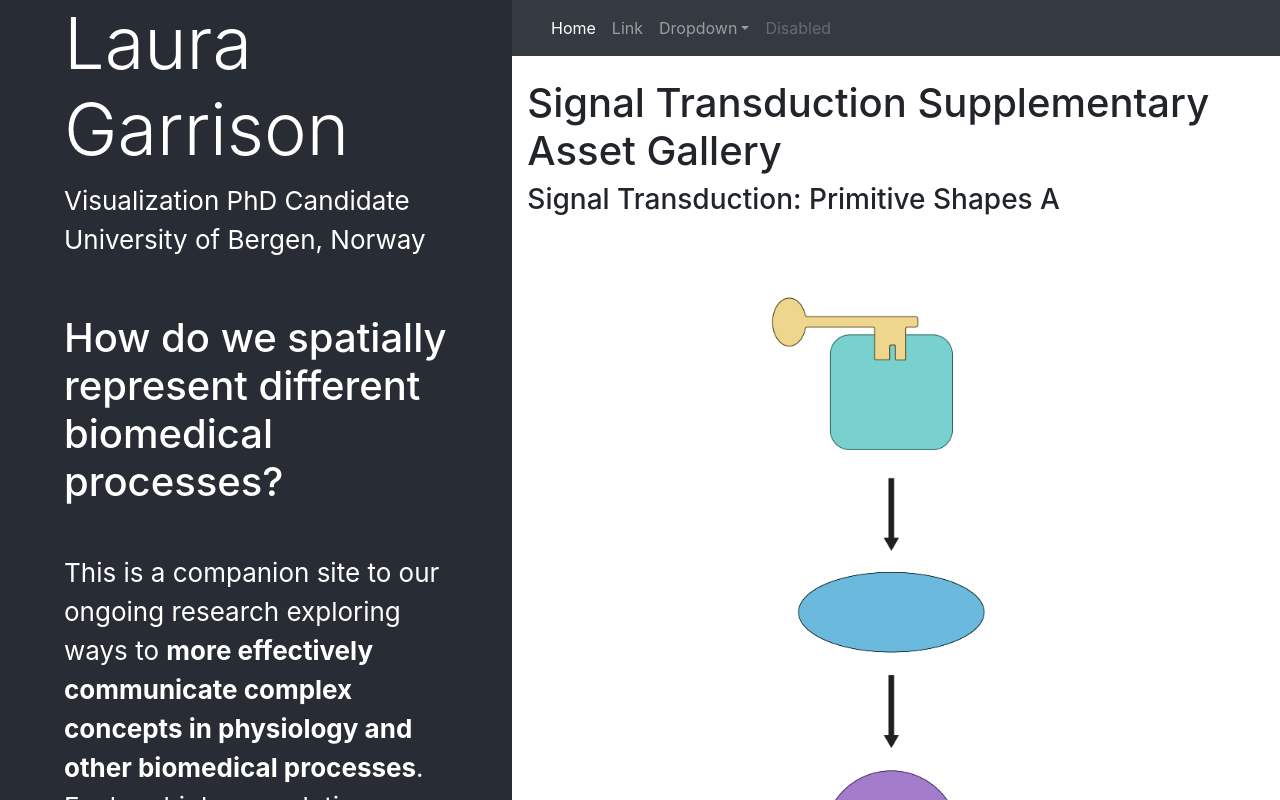
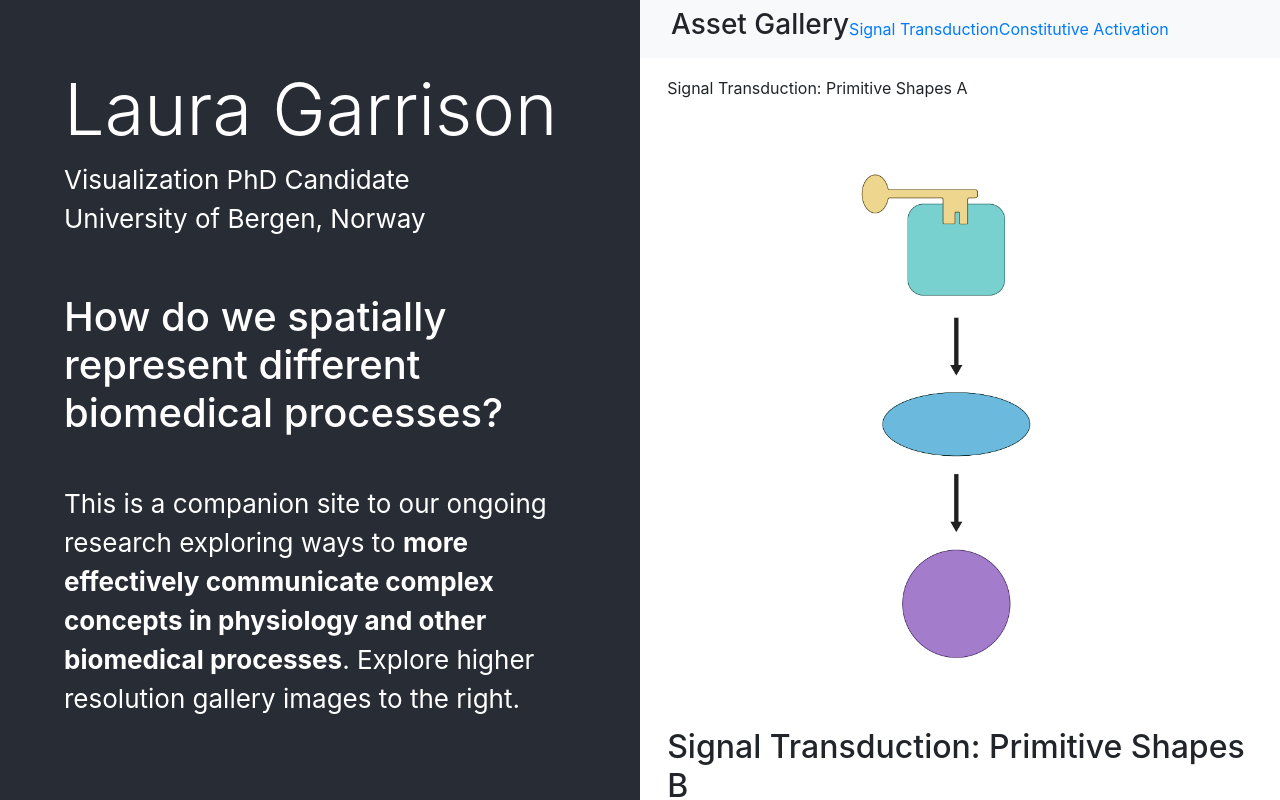
Before and after one commit to lauragarrison87/website-amplify, a React (Create React App) app: page /GalleryST in a window 1280 px wide. Built offline with nearby package versions, Linux system fonts and the light colour scheme.

Commit message:
routing working between gallery pages

```diff
--- a/src/App.css
+++ b/src/App.css
@@ -13,7 +13,7 @@ html, body {
 
 .App-header {
   background-color: #282c34;
-  width: 45%;
+  width: 50%;
   min-height: 100vh;
   display: flex;
   flex-direction: column;
@@ -33,7 +33,7 @@ html, body {
   position: relative;
   /*display: flex;*/
   background-color: white;
-  width: 70%;
+  width: 50%;
   max-height: 100vh;
   overflow: scroll;
 }
--- a/src/App.js
+++ b/src/App.js
@@ -17,8 +17,12 @@ class App extends Component {
                     </div>
                     <div className="Gallery">
                         <Nav />
-                        <GalleryST />
-                        <GalleryOA />
+                        <div className='container'>
+                            <Switch>
+                                <Route exact path='/GalleryST' component={GalleryST} />
+                                <Route exact path='/GalleryOA' component={GalleryOA} />
+                            </Switch>
+                        </div>
                     </div>
                 </div>
             </Router>
--- a/src/components/GalleryOA.js
+++ b/src/components/GalleryOA.js
@@ -1,19 +1,11 @@
 import React, { Component } from 'react';
 import ReactPlayer from 'react-player'
 
-class GalleryST extends Component {
-    constructor() {
-        super();
-        this.state = {
-            name:"React"
-        };
-    }
+class GalleryOA extends Component {
     render() {
         return (
             <div className='player-wrapper'>
-                <h1 className="display-5">Constitutive Activation Supplementary Asset Gallery</h1>
-
-                <h3>Constitutive Activation: Primitive Shapes</h3>
+                <p>Constitutive Activation: Primitive Shapes</p>
                 <ReactPlayer
                     className='react-player'
                     url={`${process.env.PUBLIC_URL}/assets/oa/oaPrimitiveLarger.mp4`}
@@ -25,7 +17,7 @@ class GalleryST extends Component {
                     onError={() => console.log('onError callback')}
                 />
 
-                <h3>Constitutive Activation: Realistic Shapes</h3>
+                <p>Constitutive Activation: Realistic Shapes</p>
                 <ReactPlayer
                     className='react-player'
                     url={`${process.env.PUBLIC_URL}/assets/oa/oaRealisticLarger.mp4`}
@@ -39,4 +31,4 @@ class GalleryST extends Component {
             </div>
         );
     }}
-export default GalleryST;
+export default GalleryOA;
--- a/src/components/GalleryST.js
+++ b/src/components/GalleryST.js
@@ -2,32 +2,24 @@ import React, { Component } from 'react';
 import ReactPlayer from 'react-player'
 
 class GalleryST extends Component {
-    constructor(props) {
-        super(props);
-        this.state = {
-            galleryIndex:0
-        };
-    }
-
     render() {
         return (
             <div className='player-wrapper'>
-                <h1 className="display-5">Signal Transduction Supplementary Asset Gallery</h1>
-                <h3>Signal Transduction: Primitive Shapes A</h3>
+                <p>Signal Transduction: Primitive Shapes A</p>
                 <img className='img-gallery'
                      src={`${process.env.PUBLIC_URL}/assets/st/st1.png`}
                      width='100%'
                      height='100%'
                      alt="st1.png"/>
 
-                <h3>Signal Transduction: Primitive Shapes B</h3>
+                <h2>Signal Transduction: Primitive Shapes B</h2>
                 <img className='img-gallery'
                      src={`${process.env.PUBLIC_URL}/assets/st/st2.png`}
                      width='100%'
                      height='100%'
                      alt="st2.png"/>
 
-                <h3>Signal Transduction: Primitive Shapes</h3>
+                <p>Signal Transduction: Primitive Shapes</p>
                 <ReactPlayer
                     className='react-player'
                     url={`${process.env.PUBLIC_URL}/assets/st/stPrimitiveLarger.mp4`}
@@ -42,7 +34,7 @@ class GalleryST extends Component {
                     onError={() => console.log('onError callback')}
                 />
 
-                <h3>Signal Transduction: Realistic Shapes</h3>
+                <p>Signal Transduction: Realistic Shapes</p>
                 <ReactPlayer
                     className='react-player'
                     // url='https://www.youtube.com/watch?v=ysz5S6PUM-U'
--- a/src/components/Nav.js
+++ b/src/components/Nav.js
@@ -1,41 +1,31 @@
-import React, { Component } from 'react';
+import React from 'react';
+import {Link} from 'react-router-dom'
 
-class Nav extends Component {
-    render() {
+const Nav = ({title}) =>{
+
     return (
-            <nav className="navbar navbar-expand-lg navbar-dark bg-dark">
+    <nav className="navbar navbar-expand-lg navbar-light bg-light">
         <div className="container-fluid">
-                    {/*<a className="navbar-brand" href="#">Navbar</a>
-                    <button className="navbar-toggler" type="button" data-bs-toggle="collapse" data-bs-target="#navbarSupportedContent" aria-controls="navbarSupportedContent" aria-expanded="false" aria-label="Toggle navigation">
-                        <span className="navbar-toggler-icon" />
-                    </button>*/}
+            <h3>
+                {title}
+            </h3>
+
             <div className="collapse navbar-collapse" id="navbarSupportedContent">
                 <ul className="navbar-nav me-auto mb-2 mb-lg-0">
                     <li className="nav-item">
-                                <a className="nav-link active" aria-current="page" href="#">Home</a>
+                        <Link to='/GalleryST'>Signal Transduction</Link>
                     </li>
                     <li className="nav-item">
-                                <a className="nav-link" href="#">Link</a>
-                            </li>
-                            <li className="nav-item dropdown">
-                                <a className="nav-link dropdown-toggle" href="#" id="navbarDropdown" role="button" data-bs-toggle="dropdown" aria-expanded="false">
-                                    Dropdown
-                                </a>
-                                <ul className="dropdown-menu" aria-labelledby="navbarDropdown">
-                                    <li><a className="dropdown-item" href="#">Action</a></li>
-                                    <li><a className="dropdown-item" href="#">Another action</a></li>
-                                    <li><hr className="dropdown-divider" /></li>
-                                    <li><a className="dropdown-item" href="#">Something else here</a></li>
-                                </ul>
-                            </li>
-                            <li className="nav-item">
-                                <a className="nav-link disabled" href="#" tabIndex={-1} aria-disabled="true">Disabled</a>
+                        <Link to='/GalleryOA'>Constitutive Activation</Link>
                     </li>
                 </ul>
             </div>
         </div>
     </nav>
-        );
+)
+
 }
-}
-export default Nav;
+Nav.defaultProps={
+    title:'Asset Gallery'
+};
+export default Nav
```
Also changed, not shown: 1 other file (tests, documents, lock files or other folders). Lines whose indentation alone changed are shown as unchanged.
